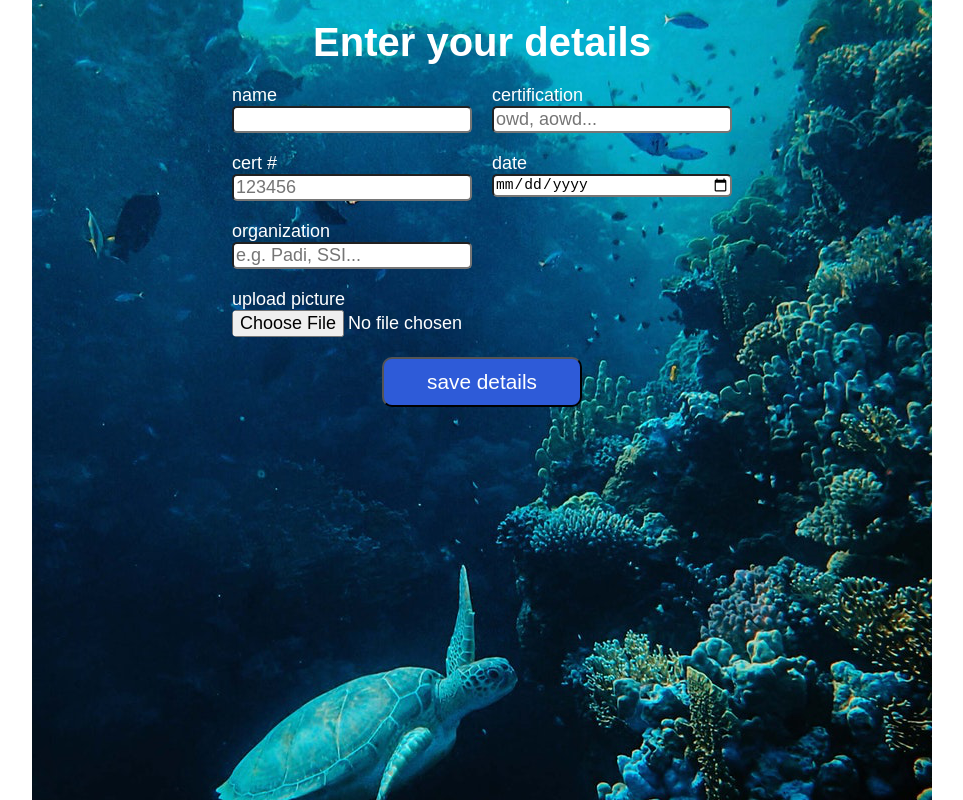
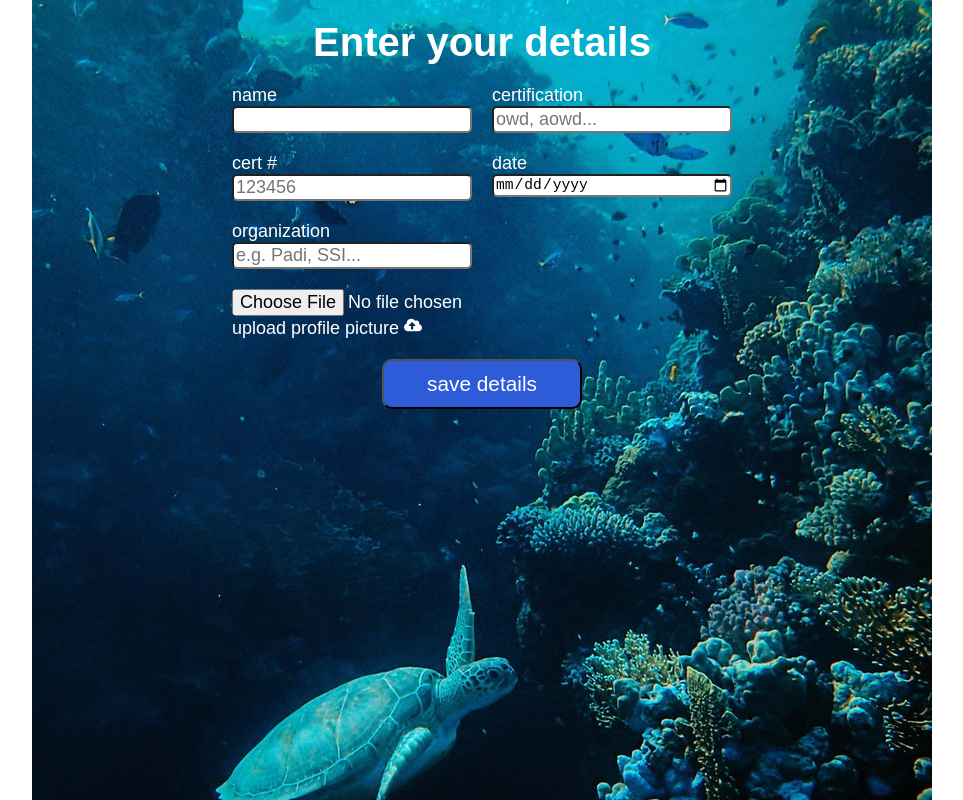
Before and after one commit to FlyingMoe91/capstone-project, a React (Create React App) app: page / in a window 1280 px wide. Both pictures are taken after a click on the button "create new diver +". Shown: the whole page, without its empty margins (158-1121 px from the left). Built offline with nearby package versions, Linux system fonts and the light colour scheme.

Commit message:
Add review suggestions

```diff
--- a/public/index.html
+++ b/public/index.html
@@ -25,7 +25,7 @@
       work correctly both with client-side routing and a non-root public URL.
       Learn how to configure a non-root public URL by running `npm run build`.
     -->
-    <title>React App</title>
+    <title>logbuddy</title>
   </head>
   <body>
     <noscript>You need to enable JavaScript to run this app.</noscript>
--- a/src/components/FormCreateDiver/CreateDiver.js
+++ b/src/components/FormCreateDiver/CreateDiver.js
@@ -4,6 +4,7 @@ import { IoMdArrowRoundBack as ArrowBack } from 'react-icons/io';
 import Button from '../Button/Button';
 import ScreenReaderOnly from '../ScreenReaderOnly';
 import { GiCancel as Remove } from 'react-icons/gi';
+import { FaCloudUploadAlt as Upload } from 'react-icons/fa';
 import axios from 'axios';
 import { useState } from 'react';
 
@@ -96,13 +97,16 @@ export default function AddDive({ diverInfo, onClickBack, onCreate }) {
             </>
           ) : (
             <>
-              <label>upload picture</label>
               <input
                 type="file"
                 name="file"
                 aria-label="picture-upload"
                 onChange={upload}
               />
+              <label>
+                upload profile picture <UploadIcon />
+              </label>
+
               {loading && <div>Uploading Image...{process}%</div>}
             </>
           )}
@@ -219,7 +223,7 @@ const ImageUpload = styled.div`
   grid-column-start: 1;
   grid-column-end: 3;
   border-radius: 50%;
-  width: 50%;
+  width: 100%;
   img {
     border-radius: 10px;
     width: 100%;
@@ -234,3 +238,5 @@ const ImageUpload = styled.div`
     background-color: transparent;
   }
 `;
+
+const UploadIcon = styled(Upload)``;
--- a/src/pages/Map/Map.css
+++ b/src/pages/Map/Map.css
@@ -9,7 +9,8 @@
 .mapboxgl-ctrl-geocoder--input {
   width: 100%;
   border: 0;
-  background-color: transparent;
+  background-color: white;
+  opacity: 0.7;
   margin: 0;
   height: 28px;
   padding: 6px 45px;
@@ -35,6 +36,8 @@
 .mapboxgl-ctrl-geocoder,
 .mapboxgl-ctrl-geocoder .suggestions {
   box-shadow: 0 0 10px 2px rgba(0, 0, 0, 0.1);
+  width: 95%;
+  margin-left: 10px;
 }
 
 /* Suggestions */
--- a/src/pages/Map/Map.js
+++ b/src/pages/Map/Map.js
@@ -148,7 +148,9 @@ const SearchButton = styled.button`
   height: 28px;
   width: 55px;
   margin-top: 10px;
-  background-color: rgba(0, 0, 0, 0.1);
+  background-color: white;
+  opacity: 0.7;
+
   border-radius: 14px;
 `;
 
@@ -171,10 +173,11 @@ const LinkBack = styled(Link)`
   left: 12px;
   top: 80px;
   height: 30px;
-  color: white;
+  color: grey;
   font-size: 1.8rem;
   border: none;
   border-radius: 10px;
-  background-color: rgba(0, 0, 0, 0.3);
+  background-color: white;
+  opacity: 0.7;
   z-index: 900;
 `;
--- a/src/pages/NewDiveForm.js
+++ b/src/pages/NewDiveForm.js
@@ -296,7 +296,7 @@ const ImageUpload = styled.div`
   grid-column-start: 1;
   grid-column-end: 3;
   border-radius: 50%;
-  width: 50%;
+  width: 100%;
   img {
     border-radius: 10px;
     width: 100%;
```
